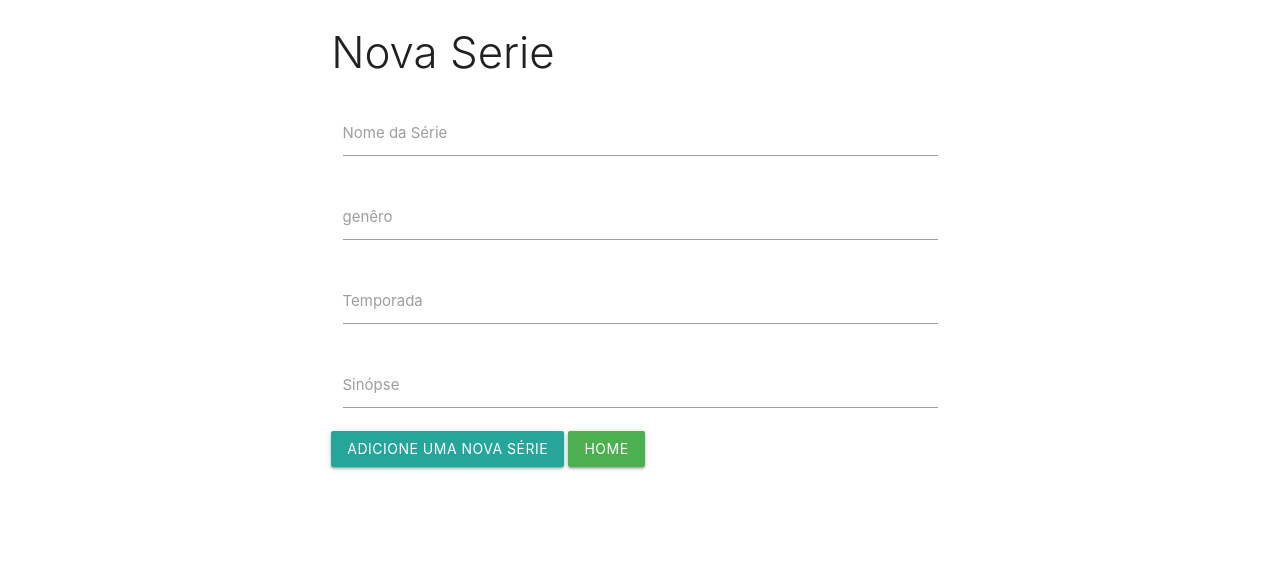
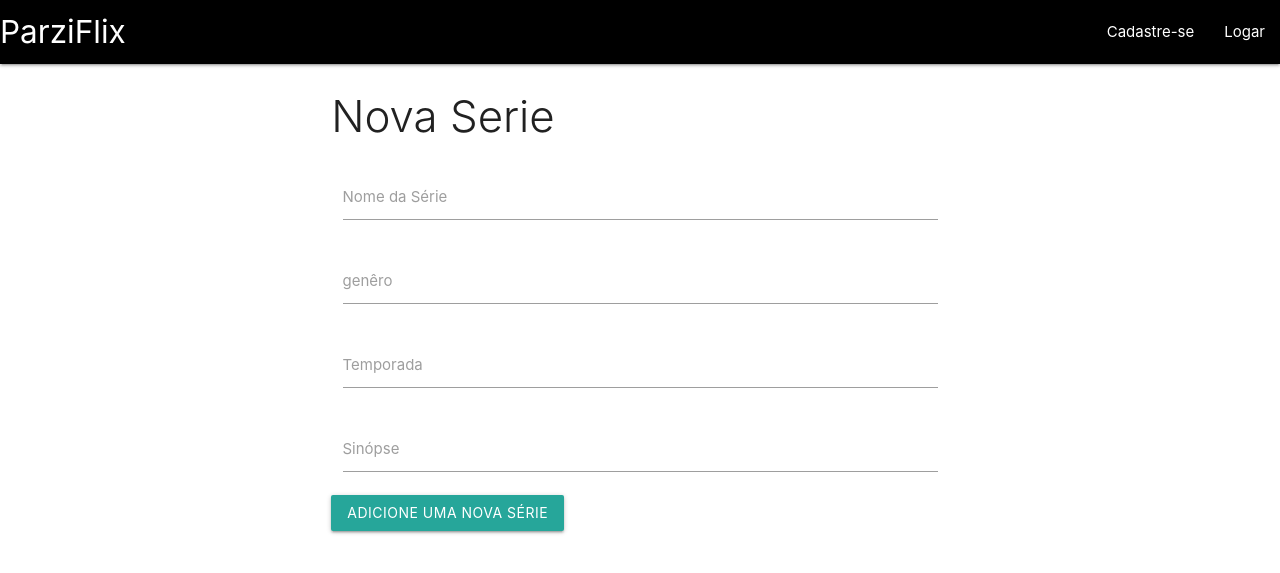
Before and after one commit to Pedrohsmarinho/Web1_Prova, a PHP site: page /addSeries.php in a window 1280 px wide. Shown: the top 573 px of the page. Run offline with PHP 8.4, Linux system fonts and the light colour scheme.

Commit message:
adicionar Series

```diff
--- a/addSeries.php
+++ b/addSeries.php
@@ -4,7 +4,25 @@ include_once 'includes/header.php';?>
 <?php
 // this add the database on system
 include  'Banco/conect.php';
+
+include 'Init/init.php';
 ?>
+
+<nav>
+    <div class="nav-wrapper depp black">
+      <a href="index.php" class="brand-logo">ParziFlix</a>
+      <ul id="nav-mobile" class="right hide-on-med-and-down">
+        <?php if(logado()): ?>
+        <!-- <li><a href="dontwatch.php">Remover Serie</a></li> -->
+        <li><a href="sair.php">Sair</a></li>
+        <?php else: ?>
+        <li><a href="addUser.php">Cadastre-se</a></li>
+        <li><a href="login.php">Logar</a></li>
+      <?php endif ?>
+      </ul>
+    </div>
+  </nav>
+
 <div class="row">
 	<div class="col s12 m6 push-m3">
 	<h3 class="light"> Nova Serie</h3>
@@ -26,7 +44,7 @@ include  'Banco/conect.php';
 				<label for="synopsis">Sinópse</label>
 			</div>
 			<button  type="submit" class="btn">Adicione uma nova série</button>
-			<a href="index.php" class="btn green">Home</a>
+			<!-- <a href="index.php" class="btn green">Home</a> -->
 		</form>
 	</div>
 </div>
```
